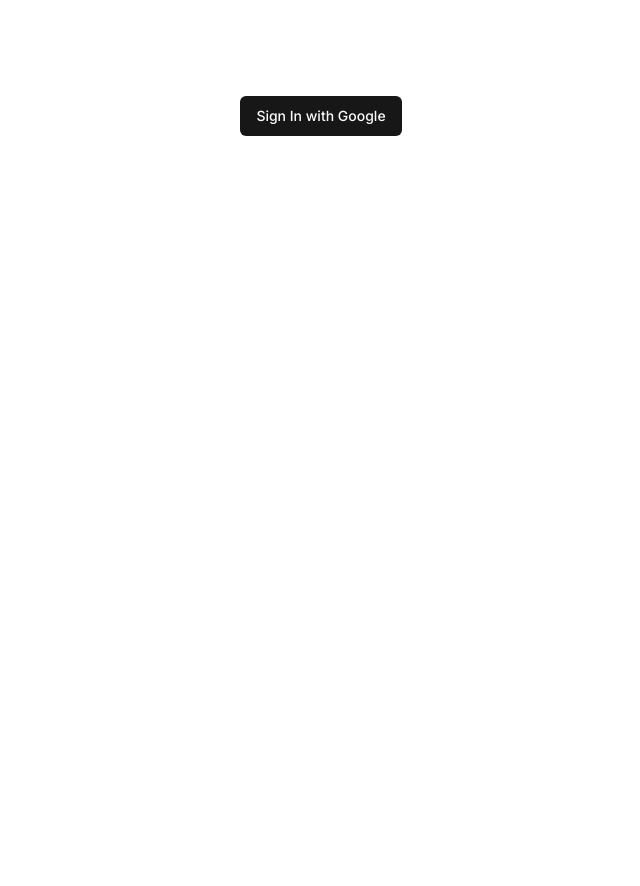
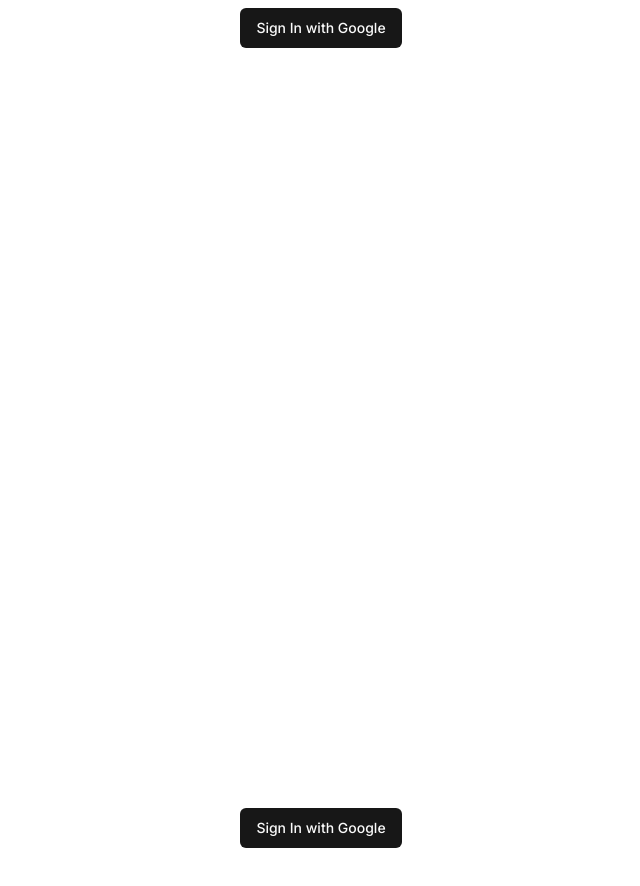
Before and after one commit to nervewastaken/restaurant-ordering, a Next.js app: page / in a window 1280 px wide. Shown: the top 886 px of the page, without its empty margins (319-959 px from the left). Before the commit the page ends 800 px from the top, so only its background shows below. Built offline with nearby package versions, Linux system fonts and the light colour scheme; no server answers.

Commit message:
bug fixes

```diff
--- a/src/app/layout.js
+++ b/src/app/layout.js
@@ -1,6 +1,7 @@
 import { Inter } from "next/font/google";
 import "./globals.css";
 import AuthContextProvider from "./authcontext/authcontext";
+import Hero from "@/components/hero";
 
 const inter = Inter({ subsets: ["latin"] });
 
@@ -13,7 +14,11 @@
   return (
     <html lang="en">
       <body className={inter.className}>
-        <AuthContextProvider>{children}</AuthContextProvider>
+
+        <AuthContextProvider>
+          <Hero/>
+          {children}
+          </AuthContextProvider>
       </body>
     </html>
   );
--- a/src/components/hero.js
+++ b/src/components/hero.js
@@ -35,7 +35,7 @@
   }, []);
 
   return (
-    <main className="flex min-h-screen flex-col items-center justify-between p-24">
+    <main className="flex min-h-screen justify-center py-2">
       {user ? (
         <Button onClick={handleSignOut}>Sign Out</Button>
       ) : (
```
